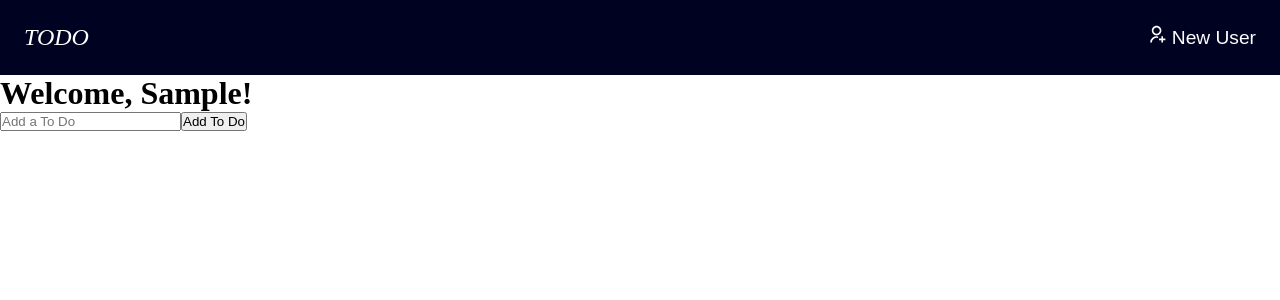
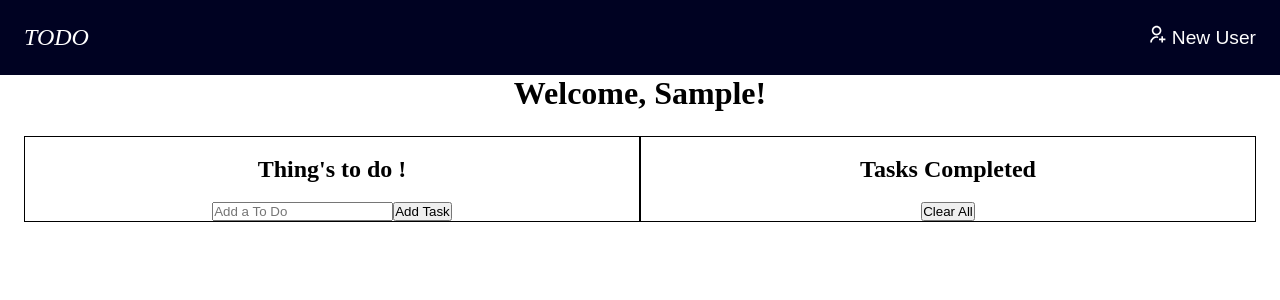
Before and after one commit to sammy8825/to-do-list, a React (Create React App) app: page / in a window 1280 px wide. Both pictures are taken after typing "Sample" into the empty fields and a click on the input 203 px from the left and 121 px from the top of the page. Shown: the top 300 px of the page. Built offline with nearby package versions, Linux system fonts and the light colour scheme.

Commit message:
Added the completion task function

```diff
--- a/src/App.js
+++ b/src/App.js
@@ -20,7 +20,7 @@ export default function App() {
     let username = event.target[0].value;
 
     if (/^[a-zA-Z\-]+$/.test(username)) {
-      setUserName(username);
+      setUserName(username.toLowerCase());
       setErrorMessage("");
     }
     else
--- a/src/assets/style.css
+++ b/src/assets/style.css
@@ -1,9 +1,9 @@
-*{
+* {
   margin: 0;
   padding: 0;
 }
 
-nav{
+nav {
   background-color: #000222;
   padding: 1.5rem;
   color: white;
@@ -12,7 +12,7 @@ nav{
   justify-content: space-between;
 }
 
-nav span{
+nav span {
   font-size: 1.5em;
   font-weight: 500;
   font-style: italic;
@@ -28,10 +28,36 @@ nav button {
   font-size: 1.2rem;
 }
 
-.completed{
+.completed {
   display: none;
 }
 
-.pending li:hover .completed{
+ul li:hover .completed {
   display: inline;
 }
+
+.task-area {
+  margin: 1.5rem;
+  display: flex;
+}
+
+h1 {
+  text-align: center;
+  text-transform: capitalize;
+}
+
+li {
+  list-style: none;
+}
+
+.pending-tasks,
+.completed-tasks {
+  border: 1px solid black;
+  width: 50%;
+
+  text-align: center;
+}
+
+h2{
+    margin: 1.2rem 0;
+}
--- a/src/components/todoListPage.js
+++ b/src/components/todoListPage.js
@@ -11,8 +11,11 @@ export default function ToDoList(props) {
     // Contains the to dos
     const [todoList, updateToDoList] = React.useState({});
 
+    // Contains the completed tasks
+    const [completedTasks, updateCompletedTasks] = React.useState([]);
+
     // Contains the to dos in the html
-    const [display, setDisplay] = React.useState([]);
+    const [pendingTasks, updatePendingTasks] = React.useState([]);
 
     // update a to do
     const [updateToDO, setUpdateToDo] = React.useState({ wantToUpdate: false, idToUpdate: "" });
@@ -26,7 +29,8 @@ export default function ToDoList(props) {
             delete todos[id]
             return todos
         });
-        setDisplay(todoDisplay => { return todoDisplay.filter(todoElement => todoElement.key !== id) })
+
+        updatePendingTasks(pendingToDo => { return pendingToDo.filter(todo => todo.key !== id) })
     }
 
     /**
@@ -44,64 +48,120 @@ export default function ToDoList(props) {
     }
 
     /**
+     * Moving the completed tasks to the completed section and undo the completed one
+     * @param {String} id
+     */
+
+    function handleCompletion(id) {
+
+        updateToDoList(todos => {
+            todos[id].didComplete = !todos[id].didComplete;
+
+            let task = <li key={id}>
+                <button className="completed" onClick={() => handleCompletion(id)}><BiCalendarCheck /></button>
+                {todos[id].task}
+                <AiFillDelete onClick={() => handleDelete(id)} />
+                <FaPencilAlt onClick={() => handleUpdate(id)} />
+            </li>
+
+            if (todos[id].didComplete) {
+                updateCompletedTasks(oldCompleted => {
+                    return [task, ...oldCompleted];
+                })
+
+                updatePendingTasks(prevToDos => prevToDos.filter(todo => todo.key !== id));
+            } else {
+                updatePendingTasks(oldToDo => {
+                    return [task, ...oldToDo];
+                })
+
+                updateCompletedTasks(oldCompleted => oldCompleted.filter(todo => todo.key !== id));
+            }
+            return todos;
+        })
+    }
+
+    /**
      * Adds a task to the list
      * @param {Event} event Event object passed to the function when an action is performed
      */
     function addToDO(event) {
         event.preventDefault();
+
         let uniqueID = nanoid();
         let entry = event.target[0].value;
 
+        let newToDO = {};
+        newToDO[uniqueID] = { task: entry, didComplete: false };
+
+
         // updating the to do list
         updateToDoList((prevToDO) => {
-            let newToDO = {};
-            newToDO[uniqueID] = entry;
             return { ...newToDO, ...prevToDO };
         })
 
         // updataing the previous values
-        setDisplay(prevDisplay => {
-            let newDisplay = [
+        updatePendingTasks(prevDisplay => {
+
+            return [
                 <li key={uniqueID}>
-                    <button className="completed"><BiCalendarCheck /></button>
+                    <button className="completed" onClick={() => handleCompletion(uniqueID)}><BiCalendarCheck /></button>
                     {entry}
                     <AiFillDelete onClick={() => handleDelete(uniqueID)} />
                     <FaPencilAlt onClick={() => handleUpdate(uniqueID)} />
                 </li>
-            ];
-            return [...newDisplay, ...prevDisplay]
+                ,
+                ...prevDisplay
+            ]
+
         })
-
         // clearing the previous input
         event.target[0].value = ""
     }
 
+    /**
+     * Deleting all the completed tasks
+     */
+    function deleteCompleted() {
+        updateCompletedTasks([]);
+    }
+
     return (
         <>
-            <div>
-                <h1 style={{ textTransform: 'capitalize' }}>welcome, {props.userName}!</h1>
-            </div>
+            <h1>welcome, {props.userName}!</h1>
+            <div className="task-area">
+
+                <div className="pending-tasks">
+                    <h2>Thing's to do !</h2>
                     {
                         updateToDO.wantToUpdate === true ?
                             <Update
                                 id={updateToDO.idToUpdate}
                                 todoList={todoList}
                                 updateToDoList={updateToDoList}
-                        setDisplay={setDisplay}
+                                updatePendingTasks={updatePendingTasks}
                                 updateToDO={setUpdateToDo}
                             />
                             :
                             <div>
                                 <form onSubmit={addToDO}>
                                     <input type="text" required placeholder="Add a To Do" />
-                            <input type="submit" value="Add To Do" />
+                                    <input type="submit" value="Add Task" />
                                 </form>
-                        <ul className="pending">
-                            {display}
+                                <ul className="pendingTasks">
+                                    {pendingTasks}
                                 </ul>
                             </div>
                     }
-
+                </div>
+                <div className="completed-tasks ">
+                    <h2>Tasks Completed</h2>
+                    <ul className="completedTasks">
+                        {completedTasks}
+                    </ul>
+                    <button onClick={deleteCompleted}>Clear All</button>
+                </div>
+            </div>
         </>
     )
 }
--- a/src/components/updateToDo.js
+++ b/src/components/updateToDo.js
@@ -1,6 +1,6 @@
 import { FaPencilAlt } from 'react-icons/fa';
 import { AiFillDelete } from 'react-icons/ai';
-
+import { BiCalendarCheck } from 'react-icons/bi';
 
 /**
  * Updates the task that the user wants
@@ -8,45 +8,61 @@ import { AiFillDelete } from 'react-icons/ai';
  * @returns {JSX Element} Form containing the task which is to be updated
  */
 export default function Update(props) {
-    const { id, todoList, updateToDoList, setDisplay, updateToDO } = props;
+    const { id, todoList, updateToDoList, updatePendingTasks, updateToDO } = props;
 
     function handleUpdate(event) {
+
         event.preventDefault()
+
         let entry = event.target[0].value;
 
         updateToDoList(todo => {
-            todo[id] = entry
+            // updating the task with the given id
+            todo[id].task = entry
             return todo
         });
 
-        setDisplay(
+        updatePendingTasks(
             list => {
                 let newList = []
 
                 list.forEach(todo => {
+
                     if (todo.key === id) {
-                        let newToDo = <li key={id}>{entry} <AiFillDelete onClick={todo.props.children[2].props.onClick} /> <FaPencilAlt onClick={todo.props.children[4].props.onClick} /> </li>
+
+                        let newToDo = <li key={id}>
+                            <button className="completed" onClick={todo.props.children[0].props.onClick}><BiCalendarCheck /></button>
+                            {entry}
+                            <AiFillDelete onClick={todo.props.children[2].props.onClick} />
+                            {/* taking the on click function directly from the previous list */}
+                            <FaPencilAlt onClick={todo.props.children[3].props.onClick} />
+                        </li>
+
+                        // pushing the updated list into the new list
                         newList.push(newToDo)
                     }
                     else
                         newList.push(todo)
+
                 })
                 return newList
             }
         )
 
         updateToDO(() => {
+
             return {
                 wantToUpdate: false,
                 idToUpdate: ''
             }
+
         })
     }
 
 
     return (
         <form onSubmit={handleUpdate}>
-            <input type="text" defaultValue={todoList[id]} required placeholder="Add a To Do" />
+            <input type="text" defaultValue={todoList[id].task} required placeholder="Add a To Do" />
             <input type="submit" value="Update" />
         </form>
     );
--- a/src/components/welcomePage.js
+++ b/src/components/welcomePage.js
@@ -1,11 +1,14 @@
 export default function Welcome(props) {
-    return (<div>
+    return (
+        <>
+            <h1>Welcome User</h1>
 
-        <h1>Welcome User</h1>
-
-        <form onSubmit={props.handleSubmit}>
-            <input type="text" required placeholder="Please enter your username" />
-            <input type="submit" />
-        </form>
-    </div>)
+            <div className="task-area">
+                <form onSubmit={props.handleSubmit}>
+                    <input type="text" required placeholder="Please enter your username" />
+                    <input type="submit" />
+                </form>
+            </div>
+        </>
+    )
 }
```
Lines whose indentation alone changed are shown as unchanged.
